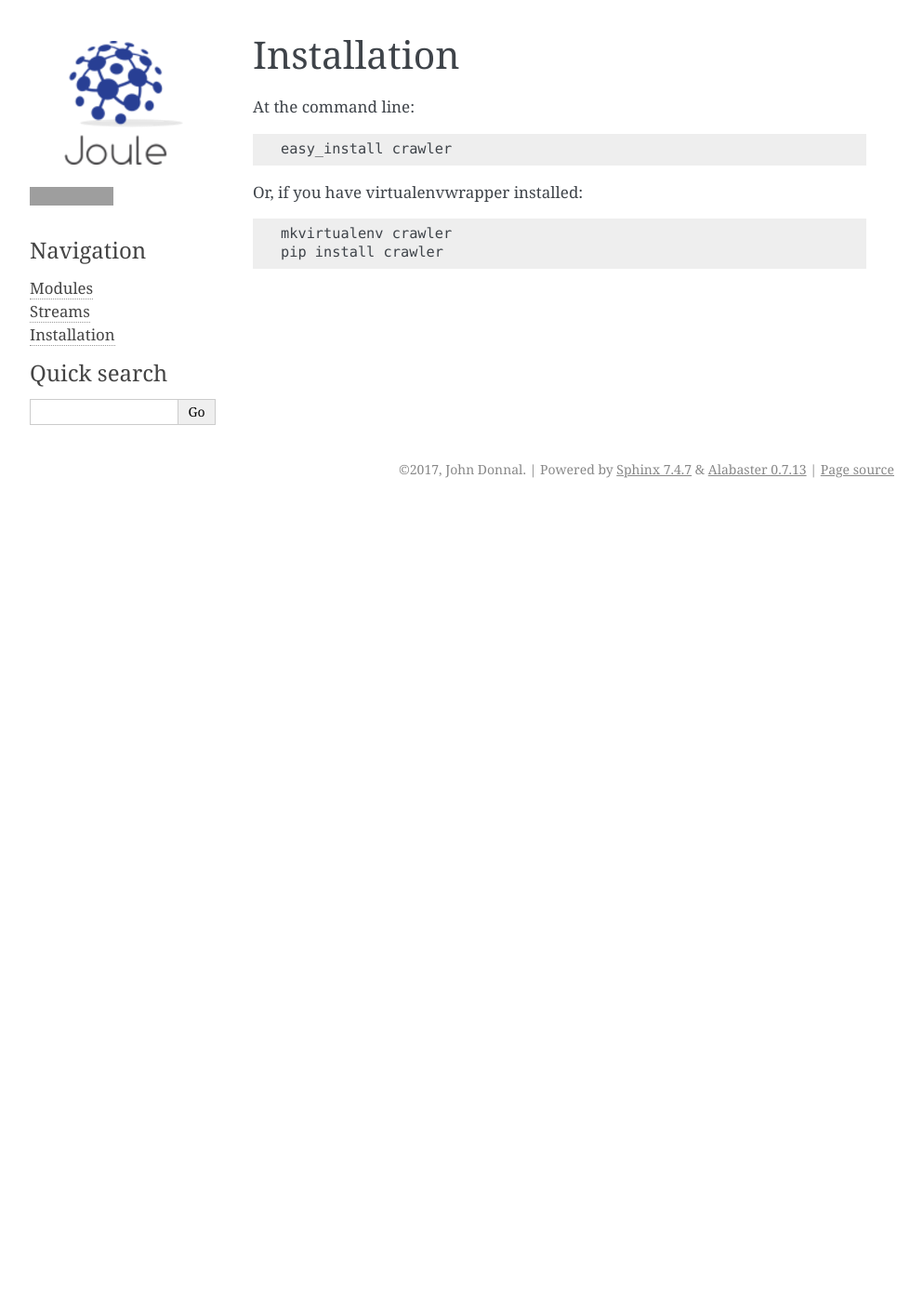
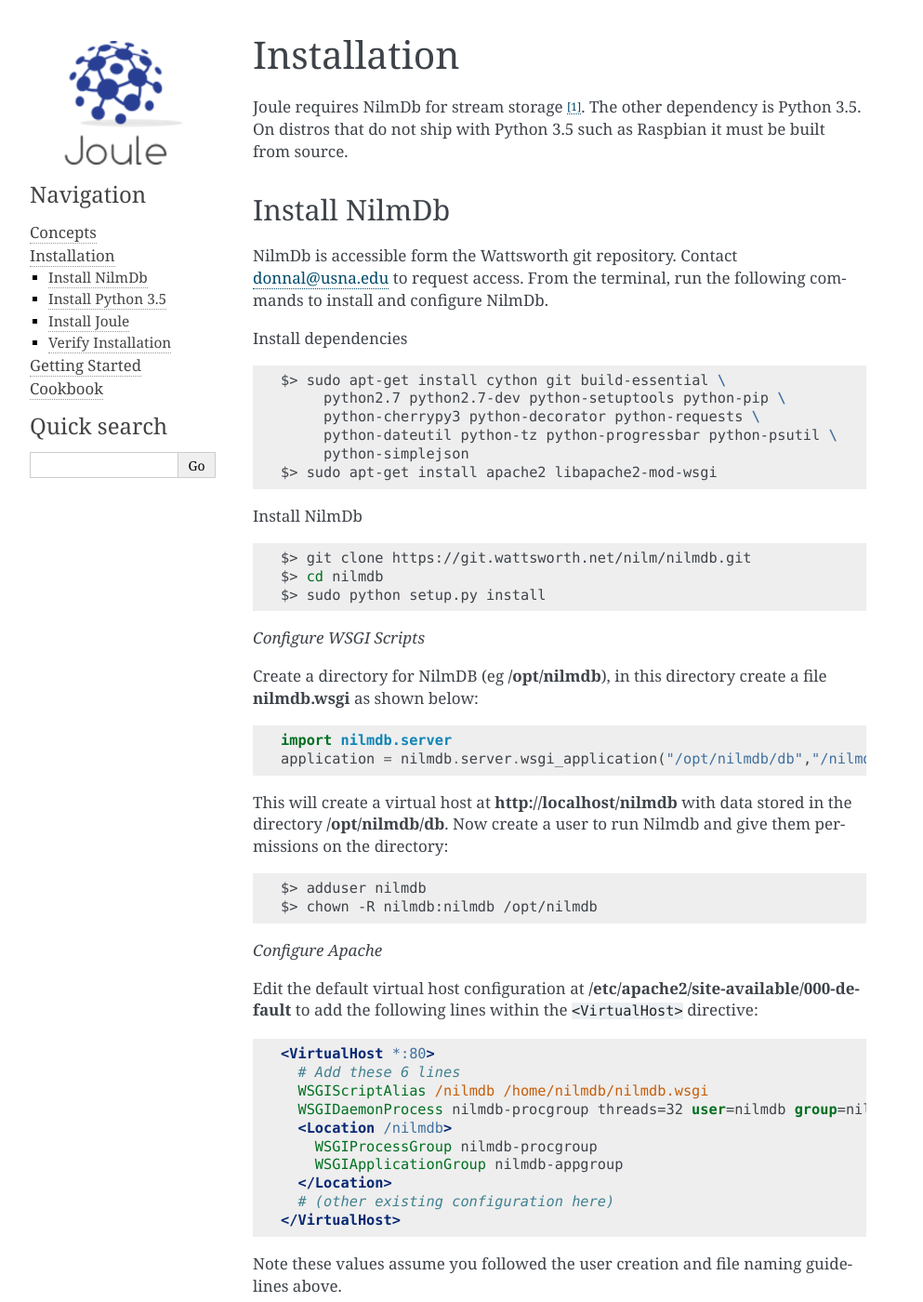
Before and after one commit to wattsworth/joule, a Sphinx documentation site: the page built from docs/install.rst, in a window 1280 px wide and 1400 px high. Shown: the whole window at 93% size, without its empty margins (148-1141 px from the left). Built offline with Sphinx 7.4.7, drawn with Linux system fonts in a browser that asks for light colours; formulas are drawn with MathJax 3; pages that are not in the unit, such as notebooks, are missing from menus; some of the changed text lies outside the part shown; grey boxes are pictures that could not be loaded.

Commit message:
working on documentation

```diff
--- a/docs/conf.py
+++ b/docs/conf.py
@@ -94,8 +94,6 @@ html_theme = 'alabaster'
 
 html_theme_options = {
     "logo": "logo.png",
-    "github_user": "jdrunner",
-    "github_repo": "smartee"
 }
 
 html_sidebars = {
--- /dev/null
+++ b/docs/cookbook.rst
@@ -0,0 +1,2 @@
+Cookbook
+========
--- /dev/null
+++ b/docs/getting_started.rst
@@ -0,0 +1,6 @@
+===============
+Getting Started
+===============
+
+main.conf
+---------
--- a/docs/install.rst
+++ b/docs/install.rst
@@ -2,13 +2,179 @@
 Installation
 ============
 
-At the command line::
+Joule requires NilmDb for stream storage [#f1]_. The other dependency is Python 3.5. On distros
+that do not ship with Python 3.5 such as Raspbian it must be built from source.
 
-  easy_install crawler
 
-Or, if you have virtualenvwrapper installed:
+Install NilmDb
+--------------------
+NilmDb is accessible form the Wattsworth git repository. Contact donnal@usna.edu to request access.
+From the terminal, run the following commands to install and configure NilmDb.
+
+
+Install dependencies
 
 .. code-block:: bash
 
-   mkvirtualenv crawler
-   pip install crawler
+ $> sudo apt-get install cython git build-essential \
+      python2.7 python2.7-dev python-setuptools python-pip \
+      python-cherrypy3 python-decorator python-requests \
+      python-dateutil python-tz python-progressbar python-psutil \
+      python-simplejson
+ $> sudo apt-get install apache2 libapache2-mod-wsgi
+
+Install NilmDb
+
+.. code-block:: bash
+
+   $> git clone https://git.wattsworth.net/nilm/nilmdb.git
+   $> cd nilmdb
+   $> sudo python setup.py install
+
+*Configure WSGI Scripts*
+
+Create a directory for NilmDB (eg **/opt/nilmdb**), in this directory create a file
+**nilmdb.wsgi** as shown below:
+
+.. code-block:: python
+
+   import nilmdb.server
+   application = nilmdb.server.wsgi_application("/opt/nilmdb/db","/nilmdb")
+
+This will create a virtual host at **http://localhost/nilmdb** with data stored
+in the directory **/opt/nilmdb/db**. Now create a user to run Nilmdb and give them
+permissions on the directory:
+
+.. code-block:: bash
+
+   $> adduser nilmdb
+   $> chown -R nilmdb:nilmdb /opt/nilmdb
+
+*Configure Apache*
+
+Edit the default virtual host configuration at **/etc/apache2/site-available/000-default** to add the following lines within the ``<VirtualHost>`` directive:
+
+.. code-block:: apache
+
+  <VirtualHost *:80>
+    # Add these 6 lines
+    WSGIScriptAlias /nilmdb /home/nilmdb/nilmdb.wsgi
+    WSGIDaemonProcess nilmdb-procgroup threads=32 user=nilmdb group=nilmdb
+    <Location /nilmdb>
+      WSGIProcessGroup nilmdb-procgroup
+      WSGIApplicationGroup nilmdb-appgroup
+    </Location>
+    # (other existing configuration here)
+  </VirtualHost>
+
+Note these values assume you followed the user creation and file naming guidelines above.
+
+Docker
+^^^^^^
+
+NilmDb is also available as a Docker container available through Docker Hub. E-mail donnal@usna.edu for access.
+
+.. code-block:: bash
+
+   $> docker pull jdonnal/nilmdb
+
+
+
+
+Install Python 3.5
+------------------
+
+Joule requires Python 3.5 or greater. As of this writing many distros including
+Raspbian ship with earlier versions.  Check your version by running
+the following command:
+
+.. code-block:: bash
+
+  $> python3 -V
+  Python 3.5.2   #<--- this version is ok
+
+
+Install Dependencies
+
+.. code-block:: bash
+
+ $> sudo apt-get install build-essential tk-dev
+
+Download and Install Source
+
+.. code-block:: bash
+
+ $> wget https://www.python.org/ftp/python/3.5.2/Python-3.5.2.tgz
+ $> tar -xvf Python-3.5.2.tgz
+ $> cd Python-3.5.2
+ $> ./configure
+ $> make
+ $> sudo make install
+
+This will install python3.5 into **/usr/local/bin**
+
+VirtualEnv
+^^^^^^^^^^
+
+You may optionally install Joule into a virtual environment, this is
+recommended if you expect Joule to conflict with other Python tools
+you already have installed. The easiest way to work with virtual
+environments is with *virtualenvwrapper*
+
+.. code-block:: bash
+
+ $> pip install virtualenv virtualenvwrapper
+ $> export WORKON_HOME=~/Envs
+ $> source /usr/local/bin/virtualenvwrapper.sh
+
+(`Full virtualenvwrapper install instructions. <https://virtualenvwrapper.readthedocs.io/en/latest/install.html>`_)
+
+Create a new virtual environment using Python 3.5
+
+.. code-block:: bash
+
+ $> mkvirtualenv joule -p 3.5
+ $> workon joule
+
+
+Install Joule
+-------------
+
+Joule is accessible form the Wattsworth git repository. Contact
+donnal@usna.edu to request access. From the terminal, run the
+following commands to install and configure Joule.
+
+.. code-block:: bash
+
+ $> git clone https://git.wattsworth.net/wattsworth/joule.git
+ $> cd joule
+ $> python3 setup.py install
+
+Configure Joule
+
+By default joule looks for configuration files at **/etc/joule**. Run the following commands
+to create the basic directory structure
+
+.. code-block:: bash
+
+ $> sudo mkdir -p /etc/joule/module_configs
+ $> sudo mkdir -p /etc/joule/stream_configs
+ $> sudo touch /etc/joule/main.conf
+
+Create Startup Scripts
+
+
+
+Verify Installation
+-------------------
+
+
+.. [#f1] A local installation of NilmDb is not strictly necessary as all
+   communication between Joule and NilmDb occurs over HTTP but sending
+   all stream data over a network connection to a remote NilmDb instance
+   may impact performance.
+
+.. [#f2] These commands assume **python3** points to a Python
+   3.5 or later instance. If your system **python3** is earlier than 3.5
+   work in a virtual environment or adjust your environment to reference
+   the python3.5 binaries in **/usr/local/bin/**
```
Also changed, not shown: docs/concepts.rst (added, +44 -0 lines), docs/index.rst (+10 -48 lines).
